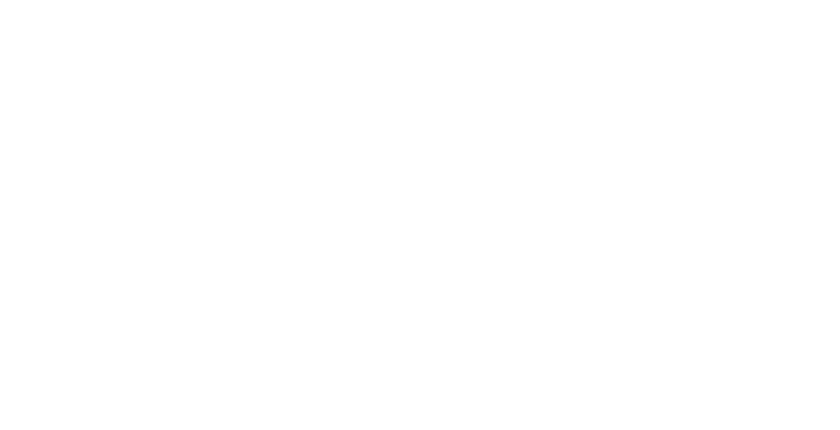
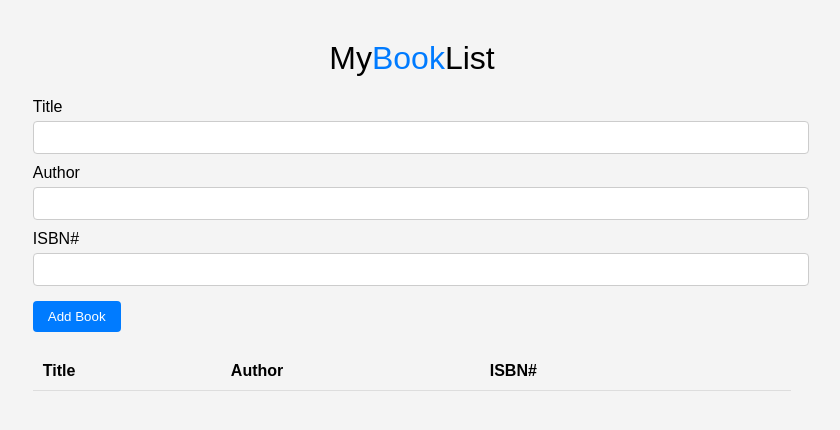
Before and after one commit to acciojob/book-list-dhanashri-maker, a website: page main.html in a window 1280 px wide. Shown: the whole page, without its empty margins (228-1068 px from the left). Drawn offline with Linux system fonts and the light colour scheme.

Commit message:
created a submission

```diff
--- a/main.html
+++ b/main.html
@@ -1,5 +1,4 @@
 <!DOCTYPE html>
-
 <html>
 
 <head>
@@ -7,9 +6,37 @@
 </head>
 
 <body>
-	<!-- the entire body must be written by student -->
-    <script type="text/javascript" src="./script.js">
-</script>
+
+	<div class="container">
+		<h1>My<span>Book</span>List</h1>
+
+		<div class="form-group">
+			<label>Title</label>
+			<input type="text" id="title">
+
+			<label>Author</label>
+			<input type="text" id="author">
+
+			<label>ISBN#</label>
+			<input type="text" id="isbn">
+
+			<button id="submit">Add Book</button>
+		</div>
+
+		<table class="table table-striped">
+			<thead>
+				<tr>
+					<th>Title</th>
+					<th>Author</th>
+					<th>ISBN#</th>
+					<th></th>
+				</tr>
+			</thead>
+			<tbody id="book-list"></tbody>
+		</table>
+	</div>
+
+	<script src="./script.js"></script>
 
 </body>
 
--- a/script.js
+++ b/script.js
@@ -1 +1,34 @@
-//your JS code here. If required.
+document.getElementById("submit").addEventListener("click", function () {
+
+	let title = document.getElementById("title").value;
+	let author = document.getElementById("author").value;
+	let isbn = document.getElementById("isbn").value;
+
+	if (title === "" || author === "" || isbn === "") {
+		alert("Please fill all fields");
+		return;
+	}
+
+	let table = document.getElementById("book-list");
+
+	let row = document.createElement("tr");
+
+	row.innerHTML = `
+		<td>${title}</td>
+		<td>${author}</td>
+		<td>${isbn}</td>
+		<td><button class="delete">X</button></td>
+	`;
+
+	table.appendChild(row);
+
+	document.getElementById("title").value = "";
+	document.getElementById("author").value = "";
+	document.getElementById("isbn").value = "";
+});
+
+document.getElementById("book-list").addEventListener("click", function (e) {
+	if (e.target.classList.contains("delete")) {
+		e.target.parentElement.parentElement.remove();
+	}
+});
--- a/styles.css
+++ b/styles.css
@@ -1 +1,68 @@
 /*  your css code here. If applicable */
+body {
+	font-family: Arial, sans-serif;
+	background: #f4f4f4;
+}
+
+.container {
+	width: 60%;
+	margin: auto;
+	margin-top: 40px;
+}
+
+h1 {
+	text-align: center;
+	font-weight: 300;
+}
+
+h1 span {
+	color: #007bff;
+}
+
+.form-group {
+	margin-top: 20px;
+}
+
+.form-group label {
+	display: block;
+	margin-top: 10px;
+}
+
+.form-group input {
+	width: 100%;
+	padding: 8px;
+	margin-top: 5px;
+	border: 1px solid #ccc;
+	border-radius: 4px;
+}
+
+#submit {
+	margin-top: 15px;
+	padding: 8px 15px;
+	background: #007bff;
+	color: white;
+	border: none;
+	border-radius: 4px;
+	cursor: pointer;
+}
+
+.table {
+	width: 100%;
+	margin-top: 20px;
+	border-collapse: collapse;
+}
+
+.table th,
+.table td {
+	padding: 10px;
+	text-align: left;
+	border-bottom: 1px solid #ddd;
+}
+
+.delete {
+	background: red;
+	color: white;
+	border: none;
+	padding: 5px 10px;
+	cursor: pointer;
+}
```
